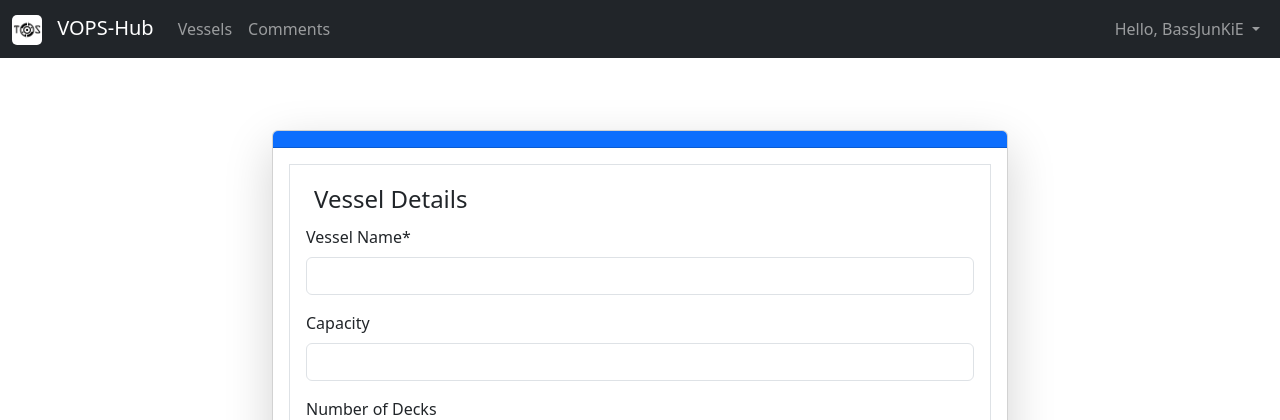
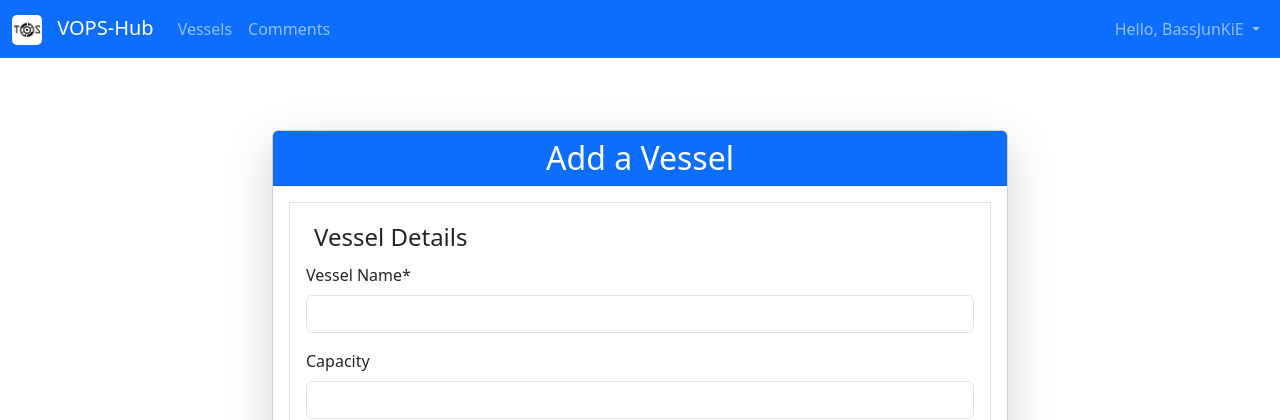
Before and after one commit to TechnoShed-dev/VOPS-Hub-Django, a Django app: page /app/add_vessel/ in a window 1280 px wide. Shown: the top 420 px of the page. Run offline with Django 5.2, Linux system fonts and the light colour scheme; a user stored in the database is signed in; some libraries are stand-ins or nearby versions.

Commit message:
V1.22 - Add a Deck button fixed and minor UI theming changes

```diff
--- a/core_app/templates/core_app/add_vessel_with_decks.html
+++ b/core_app/templates/core_app/add_vessel_with_decks.html
@@ -2,14 +2,14 @@
 {% extends 'core_app/base.html' %}
 {% load crispy_forms_tags %} {# Assuming you have crispy_forms installed and configured #}
 
-{% block title %}{{ title }} - VOPS-Hub{% endblock title %}
+{% block title %}Add a Vessel - VOPS-Hub{% endblock title %}
 
 {% block content %}
 <div class="row justify-content-center">
     <div class="col-md-8">
         <div class="card shadow-lg mt-5">
             <div class="card-header bg-primary text-white text-center">
-                <h2 class="mb-0">{{ title }}</h2>
+                <h2 class="mb-0">Add a Vessel</h2>
             </div>
             <div class="card-body">
                 <form method="post" id="vessel-form">
--- a/core_app/templates/core_app/base.html
+++ b/core_app/templates/core_app/base.html
@@ -11,7 +11,7 @@
     <link rel="icon" href="{% static 'newLogo.jpg' %}" type="image/jpeg">
 </head>
 <body>
-    <nav class="navbar navbar-expand-lg navbar-dark bg-dark">
+    <nav class="navbar navbar-expand-lg navbar-dark text-white bg-primary">
         <div class="container-fluid">
             {# NEW: Logo in Navbar #}
             <a class="navbar-brand" href="{% url 'core_app:vessel_list' %}">
```
